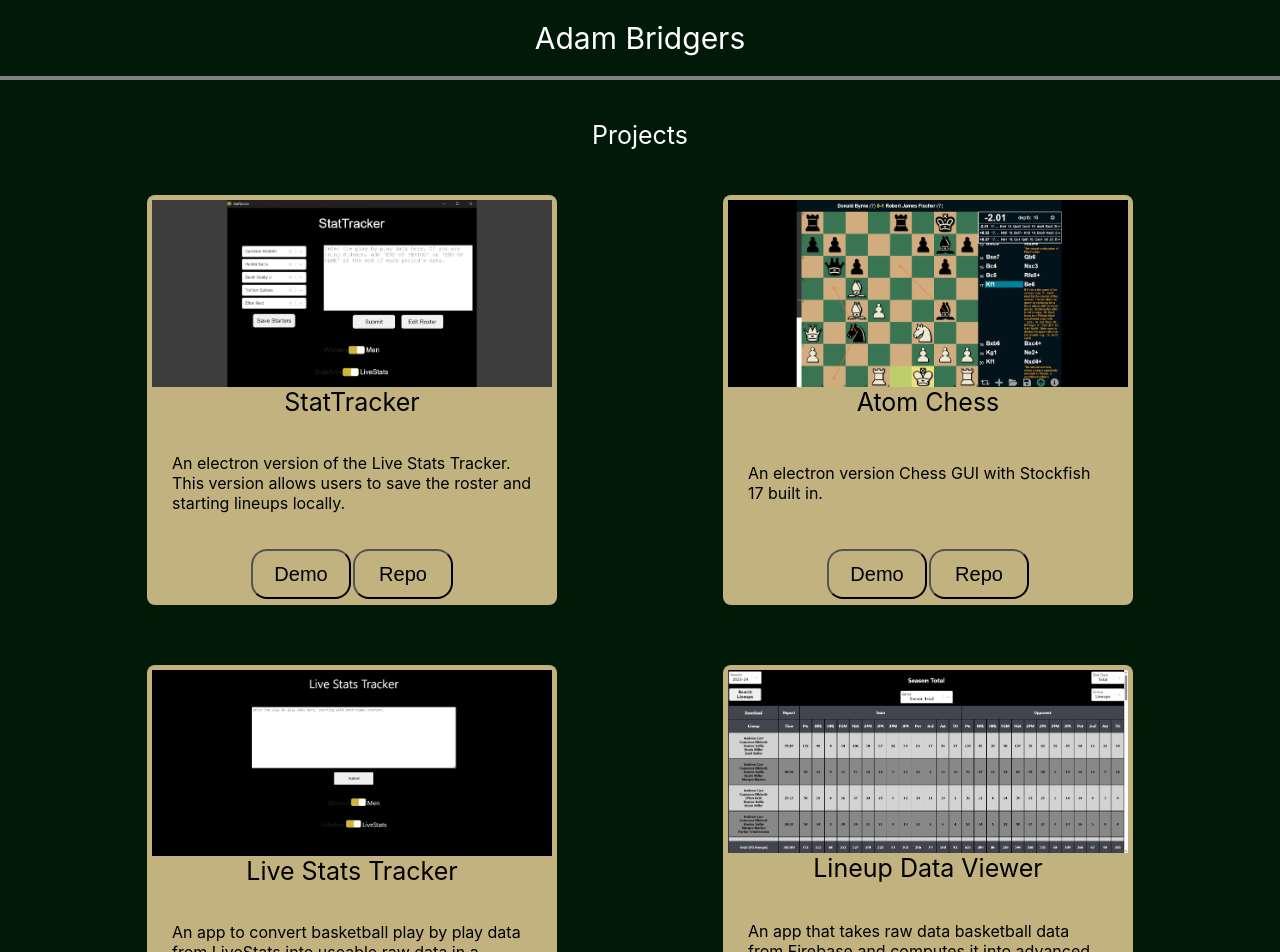
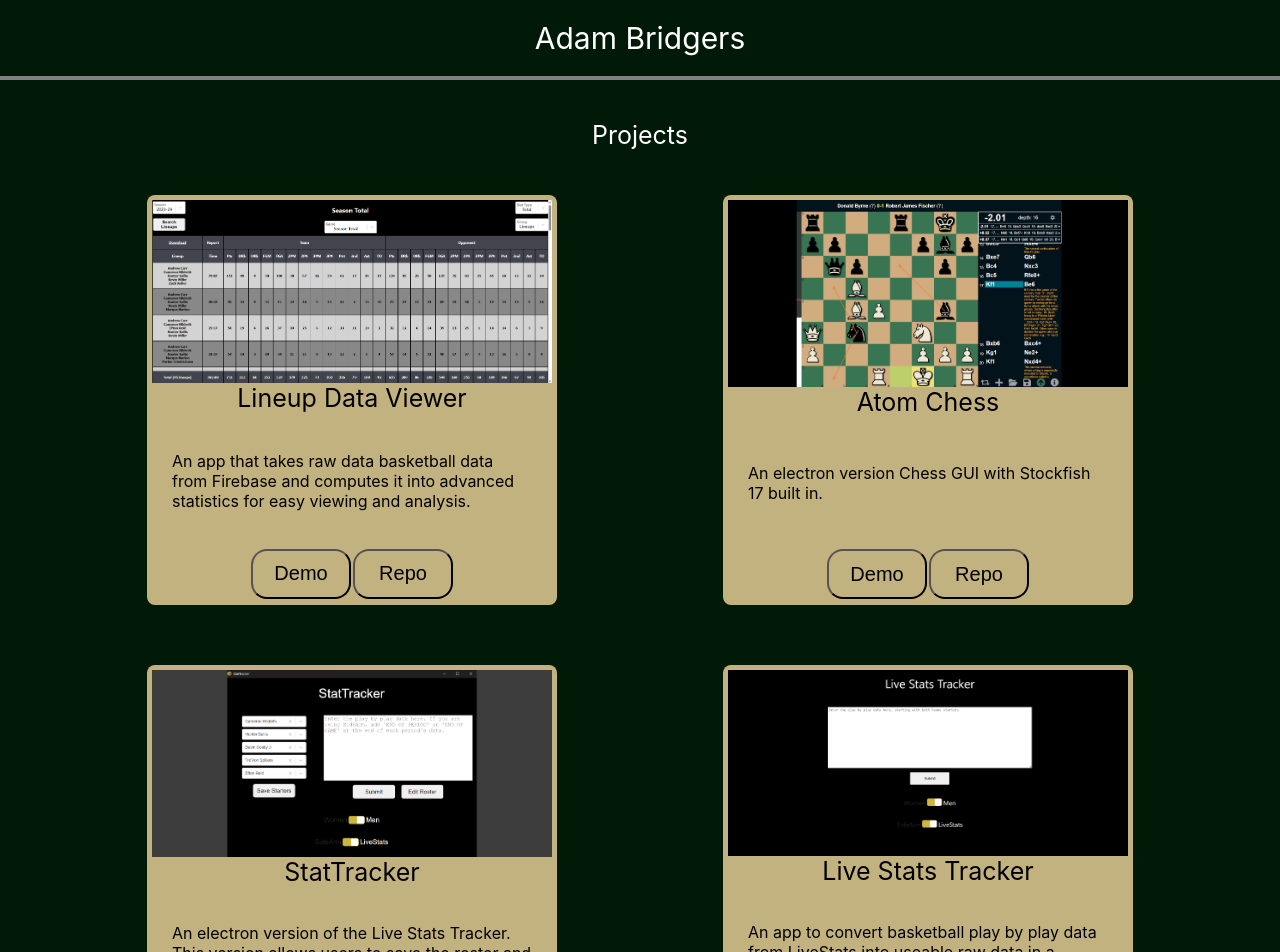
Before and after one commit to awbridgers/awbridgers.github.io, a React (Create React App) app: page / in a window 1280 px wide. Shown: the top 952 px of the page. Built offline with nearby package versions, Linux system fonts and the light colour scheme.

Commit message:
change order

```diff
--- a/src/repos.ts
+++ b/src/repos.ts
@@ -1,105 +1,106 @@
-import liveStatsTracker from './images/live-stats-tracker.png'
-import lineupDataViewer from './images/lineup-data-viewer.png'
-import movieRatigns from './images/movie-ratings.png'
-import bsdBracketChallenge from './images/bsd-bracket-challenge.png'
-import tacticsTrainer from './images/tactics-trainer.png'
-import sc2Stats from './images/sc2-stats.png'
-import vocabList from './images/vocab-list.png'
-import tacticsApp from './images/tactics-app.png'
-import football from './images/football-analysis.png'
-import statTracker from './images/stat-tracker.png'
-import atomChess from './images/atom-chess.png'
+import liveStatsTracker from './images/live-stats-tracker.png';
+import lineupDataViewer from './images/lineup-data-viewer.png';
+import movieRatigns from './images/movie-ratings.png';
+import bsdBracketChallenge from './images/bsd-bracket-challenge.png';
+import tacticsTrainer from './images/tactics-trainer.png';
+import sc2Stats from './images/sc2-stats.png';
+import vocabList from './images/vocab-list.png';
+import tacticsApp from './images/tactics-app.png';
+import football from './images/football-analysis.png';
+import statTracker from './images/stat-tracker.png';
+import atomChess from './images/atom-chess.png';
 
 export const repos = [
   {
-    title: "StatTracker",
+    title: 'Lineup Data Viewer',
+    repoURL: 'https://github.com/awbridgers/lineup-data-viewer',
+    pagesURL: 'https://awbridgers.github.io/lineup-data-viewer',
+    image: lineupDataViewer,
+    description:
+      'An app that takes raw data basketball data from Firebase and computes it into advanced statistics for easy viewing and analysis.',
+  },
+  {
+    title: 'Atom Chess',
+    repoURL: 'https://github.com/awbridgers/atom-chess',
+    pagesURL: 'https://github.com/awbridgers/atom-chess/releases',
+    image: atomChess,
+    description: 'An electron version Chess GUI with Stockfish 17 built in.',
+  },
+  {
+    title: 'StatTracker',
     repoURL: 'https://github.com/awbridgers/StatTracker',
     pagesURL: 'https://github.com/awbridgers/StatTracker/releases',
     image: statTracker,
-    description: 'An electron version of the Live Stats Tracker. This version allows users to save the roster and starting lineups locally.'
+    description:
+      'An electron version of the Live Stats Tracker. This version allows users to save the roster and starting lineups locally.',
+  },
 
-  },
   {
-    title: "Atom Chess",
-    repoURL: 'https://github.com/awbridgers/atom-chess',
-    pagesURL: 'https://github.com/awbridgers/atom-chess/releases',
-    image: atomChess,
-    description: 'An electron version Chess GUI with Stockfish 17 built in.'
-
-  },
-  {
-    title: "Live Stats Tracker",
+    title: 'Live Stats Tracker',
     repoURL: 'https://github.com/awbridgers/live-stats-tracker',
     pagesURL: 'https://awbridgers.github.io/live-stats-tracker',
     image: liveStatsTracker,
-    description: 'An app to convert basketball play by play data from LiveStats into useable raw data in a spreadsheet format.'
-
+    description:
+      'An app to convert basketball play by play data from LiveStats into useable raw data in a spreadsheet format.',
   },
 
   {
-    title: "Lineup Data Viewer",
-    repoURL: 'https://github.com/awbridgers/lineup-data-viewer',
-    pagesURL: 'https://awbridgers.github.io/lineup-data-viewer',
-    image: lineupDataViewer,
-    description: 'An app that takes raw data basketball data from Firebase and computes it into advanced statistics for easy viewing and analysis.'
-
-  },
-
-  {
-    title: "Movie Ratings",
+    title: 'Movie Ratings',
     repoURL: 'https://github.com/awbridgers/movie-ratings',
     pagesURL: 'https://awbridgers.github.io/movie-ratings',
     image: movieRatigns,
-    description: 'A Rotten Tomatoes style app where users can log on and rate movies watched at "Cage Club." Most movies include American icon, Nicolas Cage.'
-
+    description:
+      'A Rotten Tomatoes style app where users can log on and rate movies watched at "Cage Club." Most movies include American icon, Nicolas Cage.',
   },
   {
-    title: "React Native Tactics",
+    title: 'React Native Tactics',
     repoURL: 'https://github.com/awbridgers/tactics-app',
-    pagesURL: 'https://www.dropbox.com/scl/fi/3t8ejiqnpa1gjek65umtv/tactics-trainer.apk?rlkey=79aonubufscl9mbve846ze06k&st=3od8pwhd&dl=0',
+    pagesURL:
+      'https://www.dropbox.com/scl/fi/3t8ejiqnpa1gjek65umtv/tactics-trainer.apk?rlkey=79aonubufscl9mbve846ze06k&st=3od8pwhd&dl=0',
     image: tacticsApp,
-    description: 'A React Native tactics trainer to improve your chess on android.'
-
+    description:
+      'A React Native tactics trainer to improve your chess on android.',
   },
   {
-    title: "Vocab App",
+    title: 'Vocab App',
     repoURL: 'https://github.com/awbridgers/vocab-list',
-    pagesURL: 'https://www.dropbox.com/scl/fi/x8bdr1rb881tev5ablbfr/VocabList.apk?rlkey=wfp5gv98hw0kqxeyxzeg8wp7t&dl=0',
+    pagesURL:
+      'https://www.dropbox.com/scl/fi/x8bdr1rb881tev5ablbfr/VocabList.apk?rlkey=wfp5gv98hw0kqxeyxzeg8wp7t&dl=0',
     image: vocabList,
-    description: 'A React Native app to store words and improve the user\'s vocabulary.'
-
+    description:
+      "A React Native app to store words and improve the user's vocabulary.",
   },
   {
-    title: "Starcraft II Stat Search",
+    title: 'Starcraft II Stat Search',
     repoURL: 'https://github.com/awbridgers/sc2_name_lookup',
-    pagesURL: 'https://www.dropbox.com/scl/fi/p1lymv8qdy6v8ctj90zi7/SC2-Stats.apk?rlkey=un8ar0x12vqi8mqcgpvs21jkf&dl=0',
+    pagesURL:
+      'https://www.dropbox.com/scl/fi/p1lymv8qdy6v8ctj90zi7/SC2-Stats.apk?rlkey=un8ar0x12vqi8mqcgpvs21jkf&dl=0',
     image: sc2Stats,
-    description: 'A React Native app that uses the Blizzard API to search for Starcraft II records and rankings and display them in a table.'
-
+    description:
+      'A React Native app that uses the Blizzard API to search for Starcraft II records and rankings and display them in a table.',
   },
   {
-    title: "Tactics Trainer",
+    title: 'Tactics Trainer',
     repoURL: 'https://github.com/awbridgers/tactics-trainer-online',
     pagesURL: 'https://awbridgers.github.io/tactics-trainer-online',
     image: tacticsTrainer,
-    description: 'A chess game that helps users improve their ability to spot and execute tactics.'
-
+    description:
+      'A chess game that helps users improve their ability to spot and execute tactics.',
   },
   {
-    title: "BSD Bracket Challenge",
+    title: 'BSD Bracket Challenge',
     repoURL: 'https://github.com/awbridgers/bsd-bracket-challenge',
     pagesURL: 'https://awbridgers.github.io/bsd-bracket-challenge',
     image: bsdBracketChallenge,
-    description: 'A bracket challenge made for BSD readers during the cancelled March Madness Tournament of 2020. Users selected and submitted a bracket which was then simulated using March Madness 2008 on XBox 360.'
-
+    description:
+      'A bracket challenge made for BSD readers during the cancelled March Madness Tournament of 2020. Users selected and submitted a bracket which was then simulated using March Madness 2008 on XBox 360.',
   },
   {
-    title: "Football Analysis",
+    title: 'Football Analysis',
     repoURL: 'https://github.com/awbridgers/football-analysis',
     pagesURL: 'https://awbridgers.github.io/football-analysis',
     image: football,
-    description: 'An app used to track football plays based on down, distance, play type, direction, and result. The plays are returned in spreadsheet format for easy sorting'
-
+    description:
+      'An app used to track football plays based on down, distance, play type, direction, and result. The plays are returned in spreadsheet format for easy sorting',
   },
-
-]
+];
```
